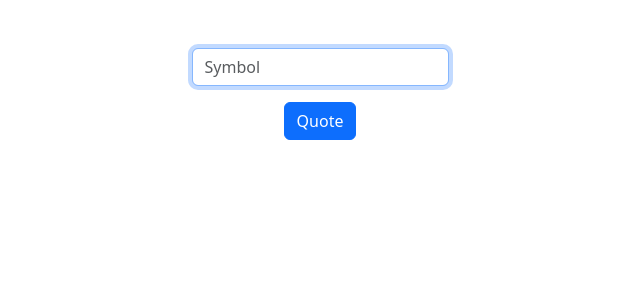
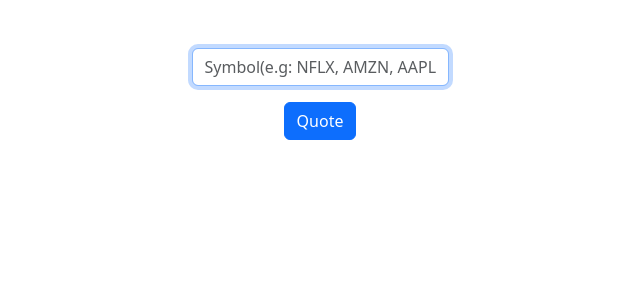
Before and after one commit to KaushikDash04/finance, a Python web app: template templates/quote.html in a window 1280 px wide. Shown: the part 76-376 px from the top of the page, without its empty margins (320-960 px from the left). Run offline with Jinja, Linux system fonts and the light colour scheme; the template is opened without the code that fills it, so the values that code supplies are empty.

Commit message:
Update input placeholders in buy.html and quote.html templates

```diff
--- a/templates/buy.html
+++ b/templates/buy.html
@@ -7,7 +7,7 @@
 {% block main %}
     <form action="/buy" method="post">
         <div class="mb-3">
-            <input autocomplete="off" autofocus="" class="form-control mx-auto w-auto" name="symbol" placeholder="Symbol" type="text" >
+            <input autocomplete="off" autofocus="" class="form-control mx-auto w-auto" name="symbol" placeholder="Symbol(e.g: NFLX, AMZN, AAPL)" type="text" >
         </div>
         <div class="mb-3">
             <input autocomplete="off" class="form-control mx-auto w-auto" min="1" name="shares" placeholder="Shares" type="text" >
--- a/templates/quote.html
+++ b/templates/quote.html
@@ -7,7 +7,7 @@
 {% block main %}
     <form action="/quote" method="post">
         <div class="mb-3">
-            <input autocomplete="off" autofocus="" class="form-control mx-auto w-auto" name="symbol" placeholder="Symbol" type="text" >
+            <input autocomplete="off" autofocus="" class="form-control mx-auto w-auto" name="symbol" placeholder="Symbol(e.g: NFLX, AMZN, AAPL)" type="text" >
         </div>
         <button class="btn btn-primary" type="submit" >Quote</button>
     </form>
```
